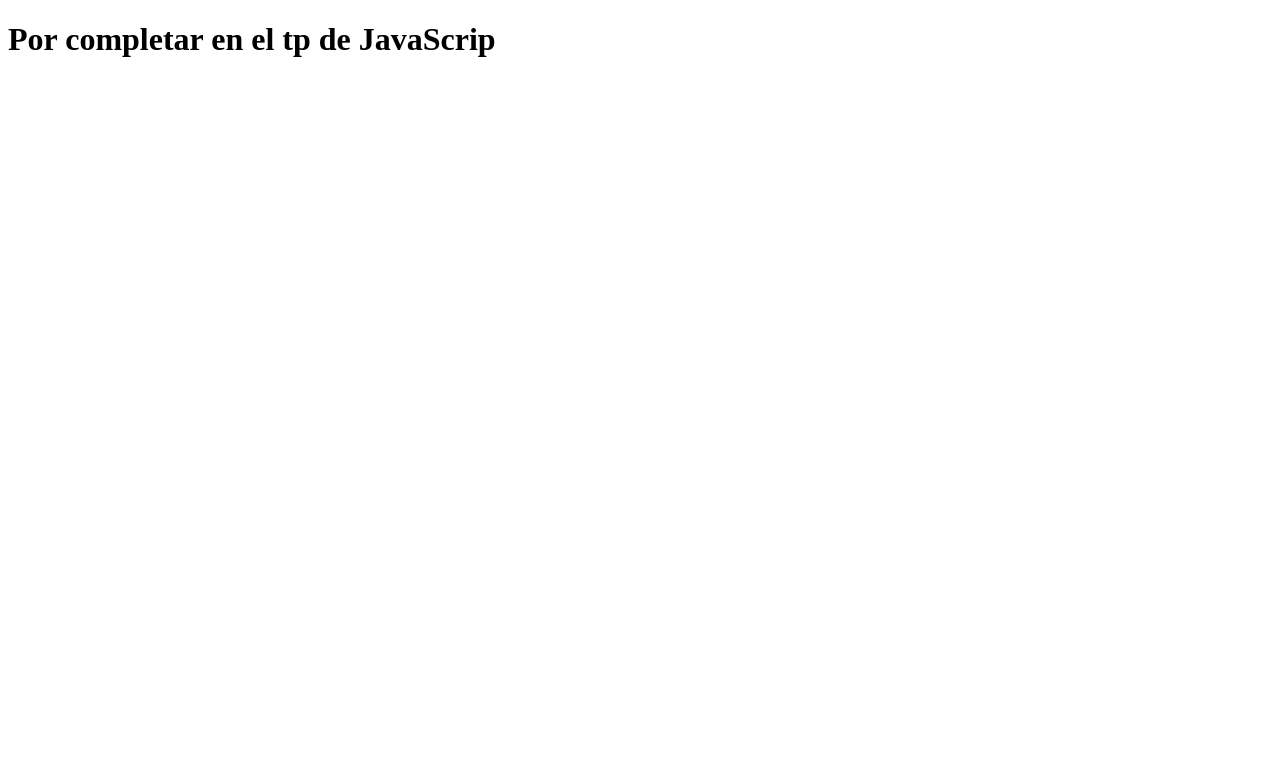
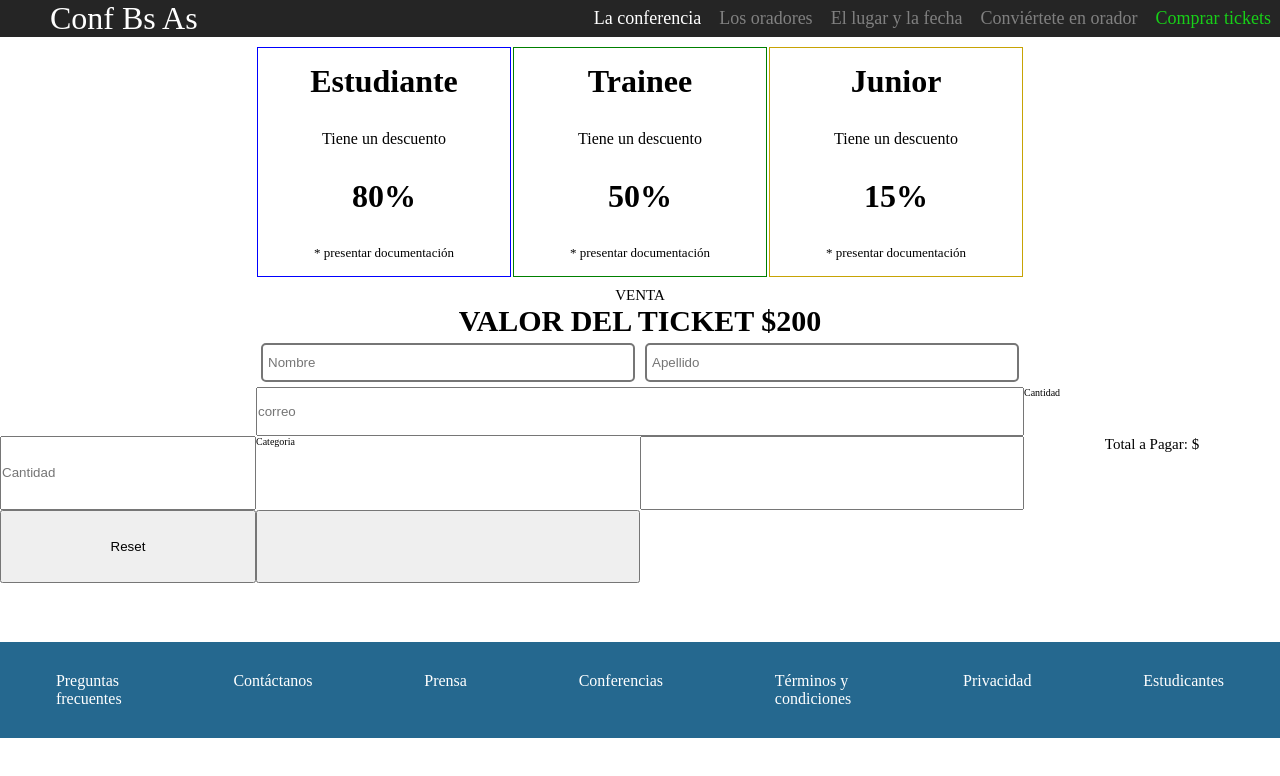
Before and after one commit to FGoliveto/Ejercicio-integrador, a plain HTML site: page comprarTickets.html in a window 1280 px wide. Drawn offline with Linux system fonts and the light colour scheme.

Commit message:
PRimeris agregados de CSS de la pagina de comprar tickets

```diff
--- a/comprarTickets.html
+++ b/comprarTickets.html
@@ -5,8 +5,72 @@
     <meta http-equiv="X-UA-Compatible" content="IE=edge">
     <meta name="viewport" content="width=device-width, initial-scale=1.0">
     <title>Comprar Tickets</title>
+    <link rel="stylesheet" href="css/main.css">
+    <link rel="stylesheet" href="css/comprarTickets.css">
 </head>
 <body>
-    <h1>Por completar en el tp de JavaScrip</h1>
+    <header>
+        <nav>
+            <div class="navIzquierda">
+                <p>Conf Bs As</p>
+            </div>
+            <div class="navDerecha">
+                <p>La conferencia</p>
+                <p>Los oradores</p>
+                <p>El lugar y la fecha</p>
+                <p>Conviértete en orador</p>
+                <a href="" target="">Comprar tickets</a>
+            </div>
+        </nav>
+    </header>
+    <section class="beneficios">
+        <div class="estudiante">
+            <h4>Estudiante</h4>
+            <p>Tiene un descuento</p>
+            <h4>80%</h4>
+            <p>* presentar documentación</p>
+        </div>
+        <div class="trainee">
+            <h4>Trainee</h4>
+            <p>Tiene un descuento</p>
+            <h4>50%</h4>
+            <p>* presentar documentación</p>
+        </div>
+        <div class="junior">
+            <h4>Junior</h4>
+            <p>Tiene un descuento</p>
+            <h4>15%</h4>
+            <p>* presentar documentación</p>
+        </div>
+    </section>
+    <section class="ventaDeTickets">
+        <div>
+            <p>VENTA</p>
+            <h2>VALOR DEL TICKET $200</h2>
+            <form action="get">
+                <input type="text" name="nombre" placeholder="Nombre" id="nombre">
+                <input type="text" name="apellido" placeholder="Apellido" id="apellido">
+                <input type="text" name="correo" placeholder="correo" id="correo">
+                <label for="cantidad">Cantidad</label>
+                <input type="text" name="cantidad" placeholder="Cantidad" id="cantidad">
+                <label for="categoria">Categoria</label>
+                <input type="text" name="categoria" id="categoria">
+                <p>Total a Pagar: $</p>
+                <input type="reset" name="reset" placeholder="Borrar">
+                <input type="button" name="resumen" placeholder="Resumen">
+            </form>
+        </div>
+    </section>
+    <footer>
+        <ul>
+            <li><a href="">Preguntas<br>frecuentes</a></li>
+            <li><a href="">Contáctanos</a></li>
+            <li><a href="">Prensa</a></li>
+            <li><a href="">Conferencias</a></li>
+            <li><a href="">Términos y<br>condiciones</a></li>
+            <li><a href="">Privacidad</a></li>
+            <li><a href="">Estudicantes</a></li>
+        </ul>
+    </footer>
 </body>
 </html>
--- a/css/comprarTickets.css
+++ b/css/comprarTickets.css
@@ -1,8 +1,70 @@
-*{
-    margin: 0;
-    padding: 0;
-    box-sizing: border-box;
+.beneficios {
+    display: grid;
+    grid-template: 100% / 1fr 1fr 1fr 1fr 1fr;
+    justify-content: center;
 }
-html{
-    font-size: 62.5%;
+.estudiante{
+    grid-column-start: 2;
+    margin: 1rem 0.1rem;
+    border: blue;
+    border-style: solid;
+    border-width: thin;
+    display: flex;
+    flex-direction: column;
+    align-items: center;
 }
+.trainee{
+    grid-column-start: 3;
+    margin: 1rem 0.1rem;
+    border: green;
+    border-style: solid;
+    border-width: thin;
+    display: flex;
+    flex-direction: column;
+    align-items: center;
+}
+.junior{
+    grid-column-start: 4;
+    margin: 1rem 0.1rem;
+    border: rgb(199, 163, 5);
+    border-style: solid;
+    border-width: thin;
+    display: flex;
+    flex-direction: column;
+    align-items: center;
+}
+.beneficios h4{
+    padding: 1.5rem;
+    font-size: xx-large;
+    font-weight: bold;
+}
+.beneficios p{
+    padding: 1.5rem;
+    font-size: medium;
+}
+.beneficios p:last-child{
+    padding: 1.5rem;
+    font-size: small;
+}
+.ventaDeTickets div p {
+    text-align: center;
+    font-size: 1.5em;
+}
+.ventaDeTickets div h2{
+    text-align: center;
+    font-size: 3em;
+}
+.ventaDeTickets form{
+    display: grid;
+    grid-template: 1fr 1fr 1.5fr 1.5fr 1fr / 2fr 3fr 3fr 2fr;
+}
+#nombre{
+    grid-column-start: 2;
+}
+#apellido{
+    grid-column-start: 3;
+}
+#correo{
+    grid-column-start: 2;
+    grid-column-end: 2 span ;
+}
```
